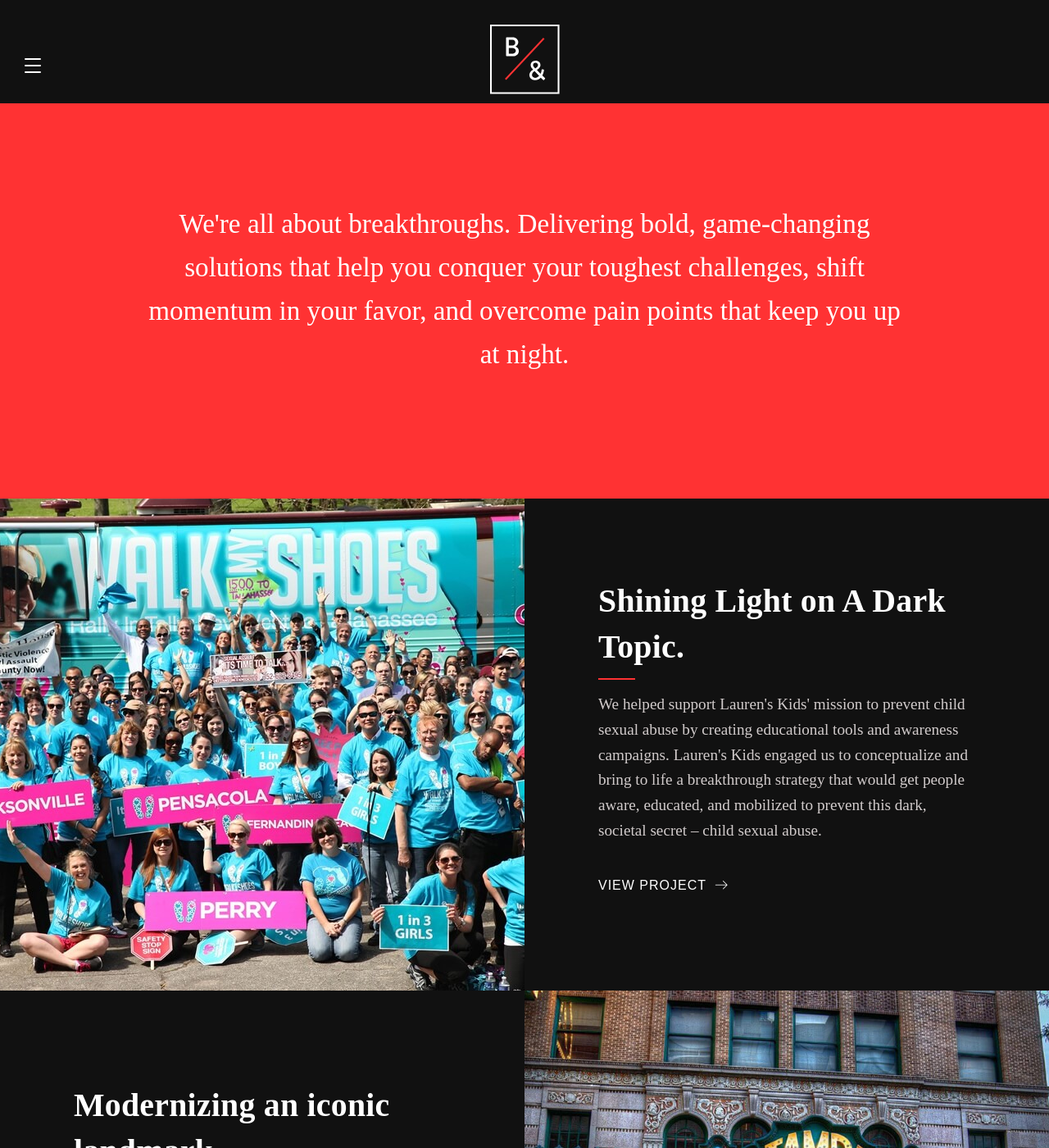
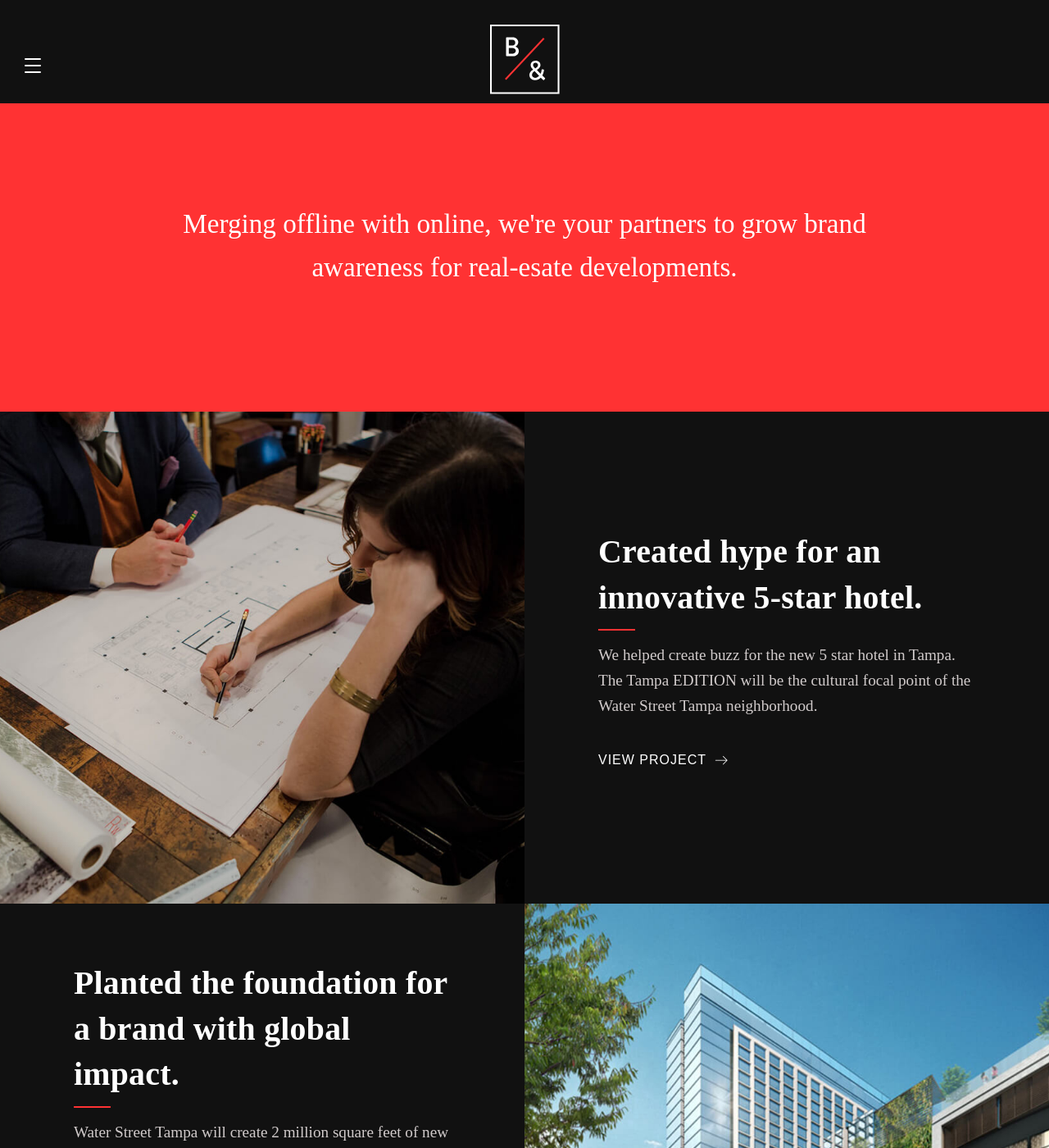
Before and after one commit to brianotoole/brickandmonitor, a Jekyll site: the page built from realestate.html, in a window 1280 px wide and 1400 px high, scrolled down 399 px. Shown: the whole window at 82% size. Built offline with Jekyll 4.4.1, drawn with Linux system fonts in a browser that asks for light colours; some web fonts are replaced; a script that is not in the unit is left out; some of the changed text lies outside the part shown.

Commit message:
added more projects

```diff
--- a/assets/css/app.css
+++ b/assets/css/app.css
@@ -2340,6 +2340,10 @@
     background-image: url("/assets/images/bg-lk.jpg"); }
   .slider__image--tt {
     background-image: url("/assets/images/bg-tt.jpg"); }
+  .slider__image--edition {
+    background-image: url("/assets/images/bg-edition.jpg"); }
+  .slider__image--wst {
+    background-image: url("/assets/images/bg-wst.jpg"); }
 
 .slider__right {
   background: #111;
--- a/realestate.html
+++ b/realestate.html
@@ -1,8 +1,8 @@
 ---
 layout: page
-title: Brick & Monitor | Real-Estate website design &amp; development in Tampa, Florida
+title: Brick & Monitor | Real-Estate website design &amp; marketing in Tampa, Florida
 bodyclass: page-publicaffairs
-hero-title: Tackling high-stakes challenges with strategic creative support
+hero-title: Your strategic partners to build buzz for real-estate developments
 hero-subtitle:
 hero-bg: dark
 ---
@@ -11,7 +11,7 @@
   <div class="wrapper">
     <div class="row-flex">
       <div class="row-flex__md-12 cta cta--centered">
-        <p>We're all about breakthroughs. Delivering bold, game-changing solutions that help you conquer your toughest challenges, shift momentum in your favor, and overcome pain points that keep you up at night.</p>
+        <p>Merging offline with online, we're your partners to grow brand awareness for real-esate developments.</p>
       </div><!-- /.col -->
     </div><!-- /.row-flex -->
   </div><!-- /.wrapper -->
@@ -20,14 +20,14 @@
 <section class="section section--white section--how section--pad-0">
     <div class="slider">
       <div class="slider__left">
-        <div class="slider__image slider__image--lk"></div>
+        <div class="slider__image slider__image--edition"></div>
       </div>
       <div class="slider__right">
         <div class="slider__content">
-          <h2 class="slider__heading">Shining Light on A Dark Topic.</h2>
+          <h2 class="slider__heading">Created hype for an innovative 5-star hotel.</h2>
           <div class="service__hr"></div>
-          <p class="slider__text">We helped support Lauren's Kids' mission to prevent child sexual abuse by creating educational tools and awareness campaigns. Lauren's Kids engaged us to conceptualize and bring to life a breakthrough strategy that would get people aware, educated, and mobilized to prevent this dark, societal secret – child sexual abuse.</p>
-          <a href="" class="btn btn--arrow-light">View Project</a>
+          <p class="slider__text">We helped create buzz for the new 5 star hotel in Tampa. The Tampa EDITION will be the cultural focal point of the Water Street Tampa neighborhood.</p>
+          <a href="{{ site.basesurl }}/projects/waterstreet-edition" class="btn btn--arrow-light">View Project</a>
         </div>
       </div>
     </div>
@@ -36,14 +36,14 @@
   <section class="section section--white section--how section--pad-0">
       <div class="slider">
         <div class="slider__left reverse">
-          <div class="slider__image slider__image--tt"></div>
+          <div class="slider__image slider__image--wst"></div>
         </div>
         <div class="slider__right">
           <div class="slider__content">
-            <h2 class="slider__heading">Modernizing an iconic landmark.</h2>
+            <h2 class="slider__heading">Planted the foundation for a brand with global impact.</h2>
             <div class="service__hr"></div>
-            <p class="slider__text">Lorem ipsum dolor sit amet consectetur adipisicing elit. Itaque mollitia maxime minus impedit, aliquam nam necessitatibus, excepturi officiis earum facilis doloremque qui deleniti odio quidem laboriosam maiores perspiciatis beatae voluptatum.</p>
-            <a href="" class="btn btn--arrow-light">View Project</a>
+            <p class="slider__text">Water Street Tampa will create 2 million square feet of new office space, including downtown Tampa's first new office towers in nearly 25 years. The project, led by Strategic Property Partners, will provide a vibrant vision for the future of Tampa and for the 23,000+ people who live, work, study, and visit each day.</p>
+            <a href="{{ site.basesurl }}/projects/waterstreettampa" class="btn btn--arrow-light">View Project</a>
           </div>
         </div>
       </div>
@@ -53,7 +53,7 @@
     <div class="wrapper">
       <div class="row-flex">
         <div class="row-flex__md-12">
-          <h2 class="heading heading--centered">Real-Estate Services</h2>
+          <h2 class="heading heading--centered">Real-Estate Design &amp; Marketing</h2>
           <ul class="icon-card-wrap">
             <a href="" class="icon-card">
               <li><span class="lnr lnr-picture"></span>Breakthrough design</li>
--- a/src/styles/components/_slider.scss
+++ b/src/styles/components/_slider.scss
@@ -42,6 +42,12 @@
   }
   &--tt {
     background-image: url('/assets/images/bg-tt.jpg');
+  }
+  &--edition {
+    background-image: url('/assets/images/bg-edition.jpg');
+  }
+  &--wst {
+    background-image: url('/assets/images/bg-wst.jpg');
   }
 }
 
```
Also changed, not shown: _projects/waterstreettampa.md (+1 -1 lines), assets/images/bg-edition.jpg (added), assets/images/bg-wst.jpg, assets/images/project-wst-home-m2.jpg.
